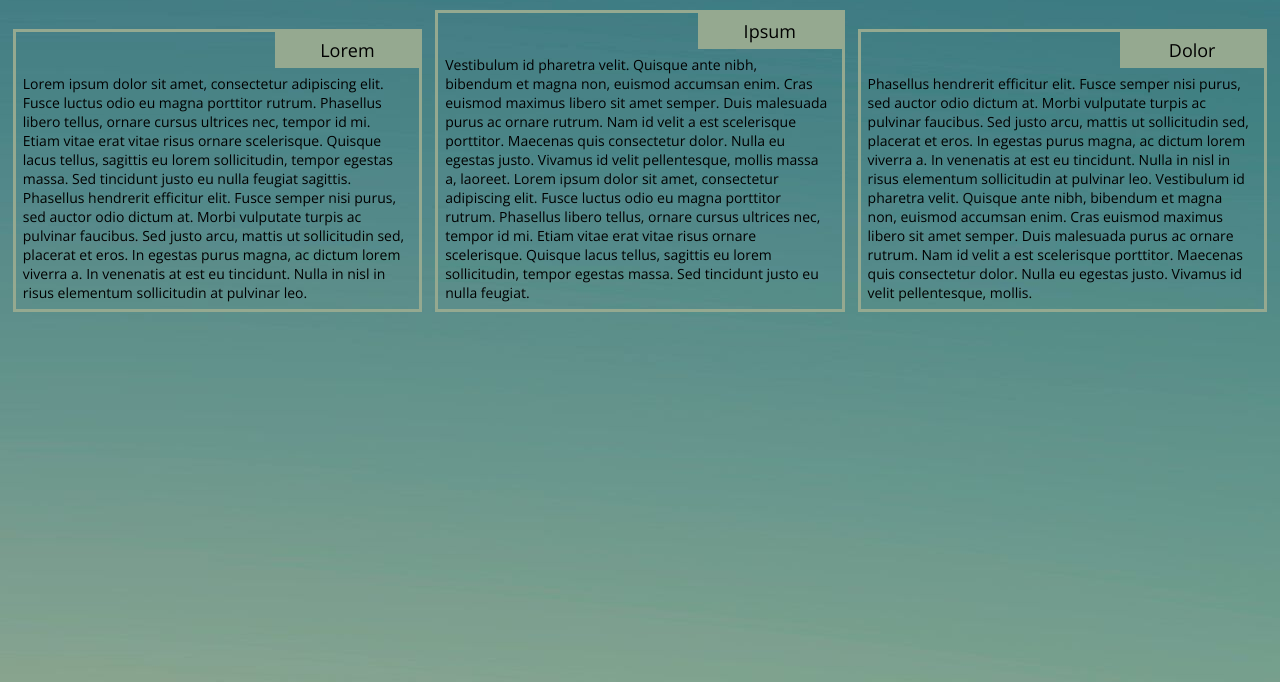
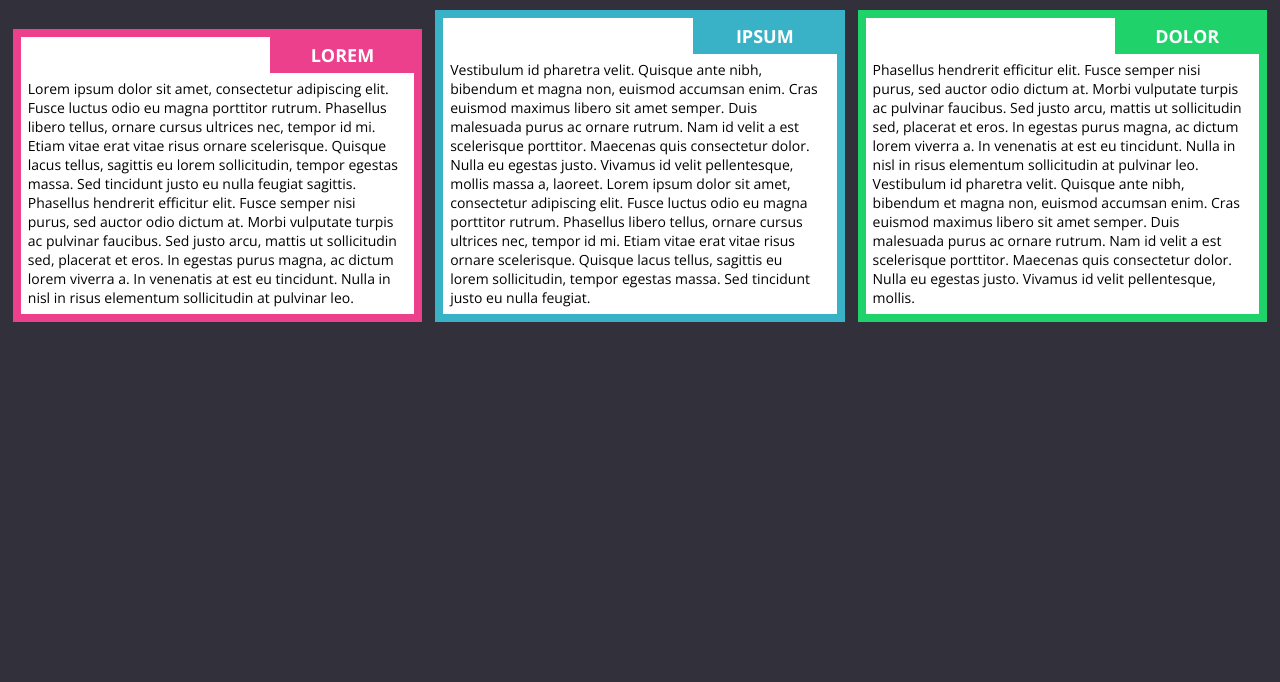
Before and after one commit to alenazhebrik/coursera-module2, a plain HTML site: page index.html in a window 1280 px wide. Shown: the part 118-800 px from the top of the page. Drawn offline with nearby package versions, Linux system fonts and the light colour scheme.

Commit message:
styles changed

```diff
--- a/css/styles.css
+++ b/css/styles.css
@@ -9,34 +9,76 @@
 }
 body {
     font-size: 0;
-    background-image: url("../img/1.png");
+ /*background-color: #92DCE0;
+ background-color: #699E87;*/
+ background-color: #32313B
 }
 h1 {
     padding-top: 40px;
     padding-bottom: 20px;
     text-align: center;
     font-size: 40px;
-    color:#95A990;
+    color:white;
 }
 
 
 #d1, #d2, #d3 {
-    border: 3px solid #95A990;
     position: relative;
     padding: 0 0 0.5em 0.5em;
     font-size: 14px;
     display: inline-block;
     margin-top: 1%;
+    background-color: white;
 
         }
+        #d1 {
+    border: 8px solid #EC408C;
+}
+#d2 {
+    border: 8px solid #39B2C7;
+}
+#d3 {
+    border: 8px solid #1FD26A;
+}
 
 
-div > div {
-    background-color: #95A990;
-
+#d1 > div {
+    background-color: #EC408C;
     border: none;
 }
+#d2 > div {
+    background-color: #39B2C7;
+    border: none;
+}
+#d3 > div {
+    background-color: #1FD26A;
+    border: none;
+}
+/*
+#d1 {
+    border: 5px solid #0092D7;
+}
+#d2 {
+    border: 5px solid #3EC303;
+}
+#d3 {
+    border: 5px solid #EE8D09;
+}
 
+
+#d1 > div {
+    background-color: #0092D7;
+    border: none;
+}
+#d2 > div {
+    background-color: #3EC303;
+    border: none;
+}
+#d3 > div {
+    background-color: #EE8D09;
+    border: none;
+}
+*/
 #name1, #name2, #name3 {
     position: absolute;
     right: 0;
@@ -46,6 +88,9 @@ div > div {
     text-align: center;
     font-size: 1.25em;
     font-size:18px;
+    font-weight: bold;
+    color: white;
+    text-transform: uppercase;   t
         }
 
 #p1, #p2, #p3 {
```
